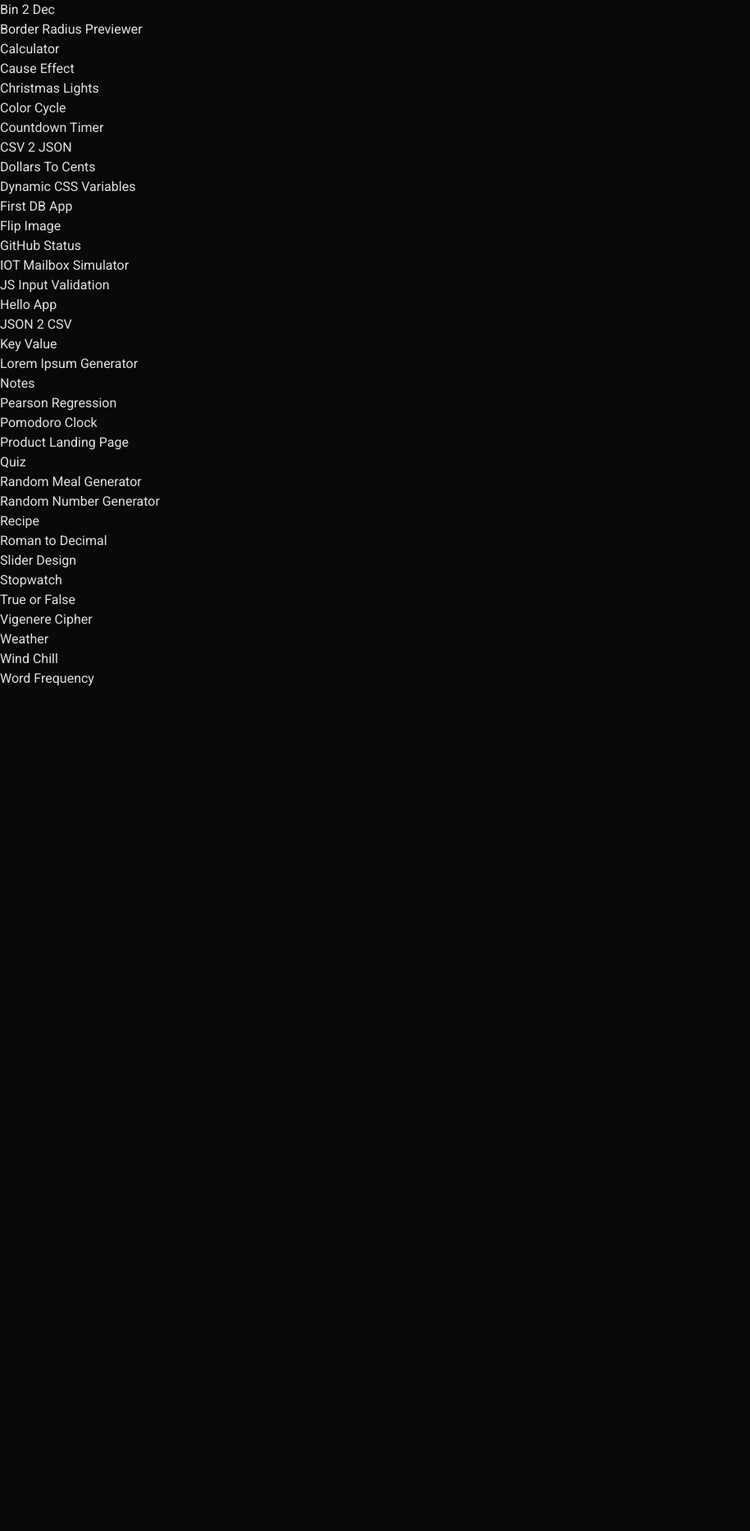
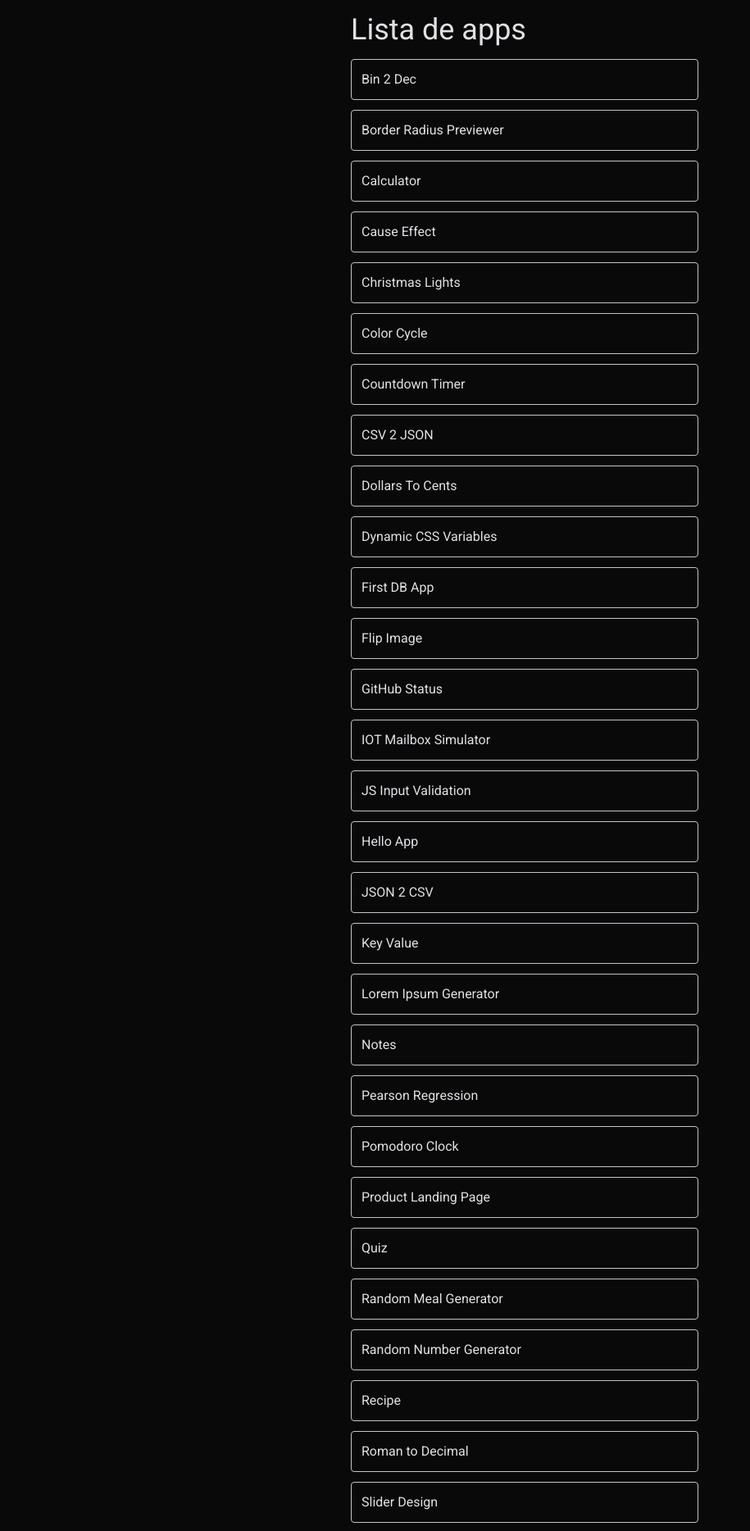
Before and after one commit to TiagoFreitas03/app-collection, a React (Vite) app: page / in a window 1280 px wide. Shown: the top 1868 px of the page at 82% size, without its empty margins (0-915 px from the left). Before the commit the page ends 840 px from the top, so only its background shows below. Built offline with nearby package versions, Linux system fonts and the light colour scheme.

Commit message:
Estilização da Home

```diff
--- a/src/Home.tsx
+++ b/src/Home.tsx
@@ -1,43 +1,55 @@
 import { Link } from 'react-router-dom'
+
+const apps = [
+	{ url: '/bin-2-dec', name: 'Bin 2 Dec' },
+	{ url: '/border-radius-previewer', name: 'Border Radius Previewer' },
+	{ url: '/calculator', name: 'Calculator' },
+	{ url: '/cause-effect', name: 'Cause Effect' },
+	{ url: '/christmas-lights', name: 'Christmas Lights' },
+	{ url: '/color-cycle', name: 'Color Cycle' },
+	{ url: '/countdown-timer', name: 'Countdown Timer' },
+	{ url: '/csv-2-json', name: 'CSV 2 JSON' },
+	{ url: '/dollars-to-cents', name: 'Dollars To Cents' },
+	{ url: '/dynamic-css-var', name: 'Dynamic CSS Variables' },
+	{ url: '/first-db-app', name: 'First DB App' },
+	{ url: '/flip-image', name: 'Flip Image' },
+	{ url: '/github-status', name: 'GitHub Status' },
+	{ url: '/iot-mailbox-simulator', name: 'IOT Mailbox Simulator' },
+	{ url: '/js-input-validation', name: 'JS Input Validation' },
+	{ url: '/hello', name: 'Hello App' },
+	{ url: '/json-2-csv', name: 'JSON 2 CSV' },
+	{ url: '/key-value', name: 'Key Value' },
+	{ url: '/lorem-ipsum-generator', name: 'Lorem Ipsum Generator' },
+	{ url: '/notes', name: 'Notes' },
+	{ url: '/pearson-regression', name: 'Pearson Regression' },
+	{ url: '/pomodoro-clock', name: 'Pomodoro Clock' },
+	{ url: '/product-landing-page', name: 'Product Landing Page' },
+	{ url: '/quiz', name: 'Quiz' },
+	{ url: '/random-meal-generator', name: 'Random Meal Generator' },
+	{ url: '/random-number', name: 'Random Number Generator' },
+	{ url: '/recipe', name: 'Recipe' },
+	{ url: '/roman-to-decimal', name: 'Roman to Decimal' },
+	{ url: '/slider-design', name: 'Slider Design' },
+	{ url: '/stopwatch', name: 'Stopwatch' },
+	{ url: '/true-or-false', name: 'True or False' },
+	{ url: '/vigenere-cipher', name: 'Vigenere Cipher' },
+	{ url: '/weather', name: 'Weather' },
+	{ url: '/wind-chill', name: 'Wind Chill' },
+	{ url: '/word-frequency', name: 'Word Frequency' },
+]
 
 export function Home() {
 	return (
-		<div>
-			<Link to='/bin-2-dec'>Bin 2 Dec</Link>
-			<Link to='/border-radius-previewer'>Border Radius Previewer</Link>
-			<Link to='/calculator'>Calculator</Link>
-			<Link to='/cause-effect'>Cause Effect</Link>
-			<Link to='/christmas-lights'>Christmas Lights</Link>
-			<Link to='/color-cycle'>Color Cycle</Link>
-			<Link to='/countdown-timer'>Countdown Timer</Link>
-			<Link to='/csv-2-json'>CSV 2 JSON</Link>
-			<Link to='/dollars-to-cents'>Dollars To Cents</Link>
-			<Link to='/dynamic-css-var'>Dynamic CSS Variables</Link>
-			<Link to='/first-db-app'>First DB App</Link>
-			<Link to='/flip-image'>Flip Image</Link>
-			<Link to='/github-status'>GitHub Status</Link>
-			<Link to='/iot-mailbox-simulator'>IOT Mailbox Simulator</Link>
-			<Link to='/js-input-validation'>JS Input Validation</Link>
-			<Link to='/hello'>Hello App</Link>
-			<Link to='/json-2-csv'>JSON 2 CSV</Link>
-			<Link to='/key-value'>Key Value</Link>
-			<Link to='/lorem-ipsum-generator'>Lorem Ipsum Generator</Link>
-			<Link to='/notes'>Notes</Link>
-			<Link to='/pearson-regression'>Pearson Regression</Link>
-			<Link to='/pomodoro-clock'>Pomodoro Clock</Link>
-			<Link to='/product-landing-page'>Product Landing Page</Link>
-			<Link to='/quiz'>Quiz</Link>
-			<Link to='/random-meal-generator'>Random Meal Generator</Link>
-			<Link to='/random-number'>Random Number Generator</Link>
-			<Link to='/recipe'>Recipe</Link>
-			<Link to='/roman-to-decimal'>Roman to Decimal</Link>
-			<Link to='/slider-design'>Slider Design</Link>
-			<Link to='/stopwatch'>Stopwatch</Link>
-			<Link to='/true-or-false'>True or False</Link>
-			<Link to='/vigenere-cipher'>Vigenere Cipher</Link>
-			<Link to='/weather'>Weather</Link>
-			<Link to='/wind-chill'>Wind Chill</Link>
-			<Link to='/word-frequency'>Word Frequency</Link>
+		<div className='max-w-md mx-auto px-3'>
+			<h1 className='text-4xl my-4'>Lista de apps</h1>
+
+			{apps.map(app => {
+				return (
+					<Link to={app.url} key={app.url} className='border p-3 my-3 rounded'>
+						{app.name}
+					</Link>
+				)
+			})}
 		</div>
 	)
 }
```
